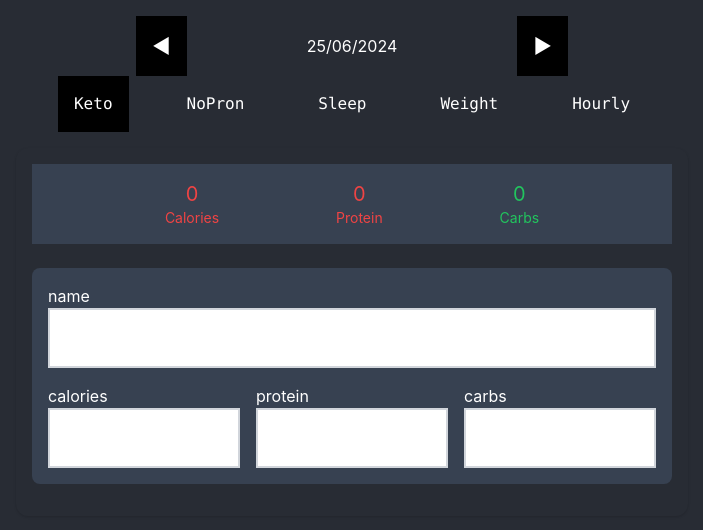
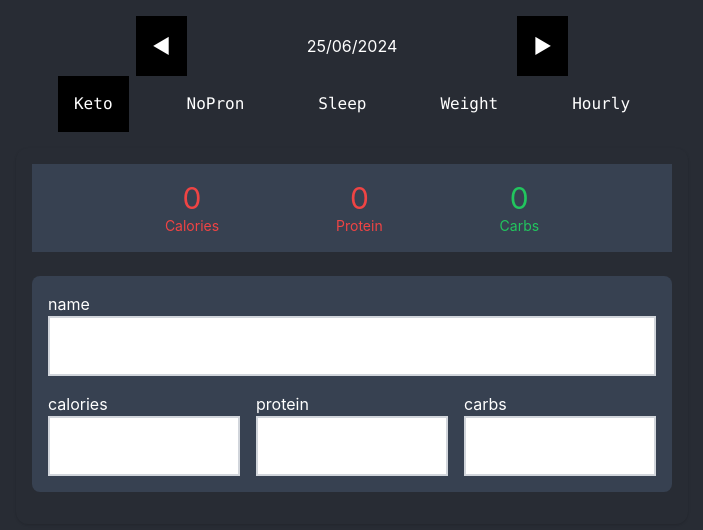
Before and after one commit to EliranSun/trackers, a React (Create React App) app: page / in a window 1280 px wide. Shown: the top 530 px of the page, without its empty margins (288-991 px from the left). Built offline with nearby package versions, Linux system fonts and the light colour scheme.

Commit message:
Focus on the important

```diff
--- a/src/components/Measurement.jsx
+++ b/src/components/Measurement.jsx
@@ -7,7 +7,7 @@ export const Measurement = ({name, value, range = []}) => {
             "text-red-500": value < range[0] || value > range[1],
             "text-green-500": value >= range[0] && value <= range[1],
         })}>
-            <h2 className="text-xl">{Math.round(value)}</h2>
+            <h2 className="text-3xl">{Math.round(value)}</h2>
             <label className="text-sm">{name}</label>
         </div>
     )
```
